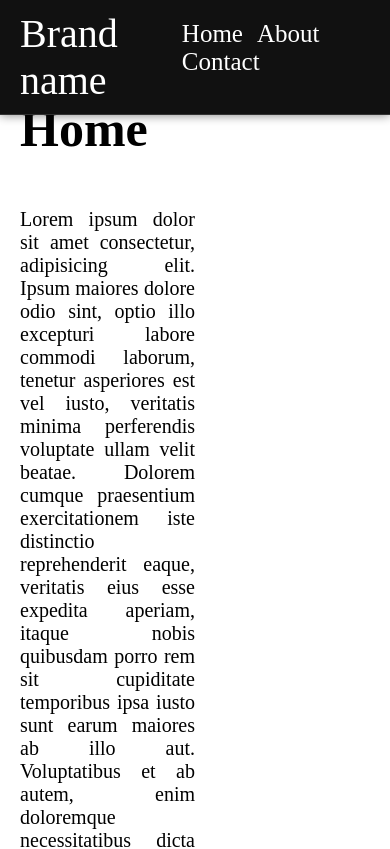
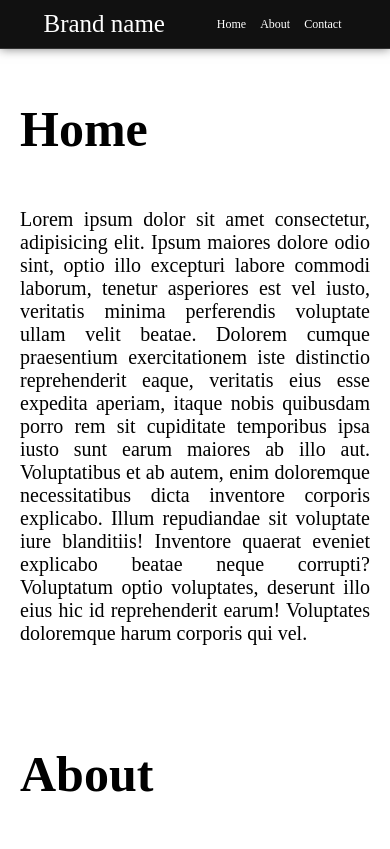
Before and after one commit to nagrohan579/modern_blog, a plain HTML site: page index.html in a window 390 px wide. Shown: the top 849 px of the page. Drawn offline with nearby package versions, Linux system fonts and the light colour scheme.

Commit message:
Added media queries

```diff
--- a/index.html
+++ b/index.html
@@ -22,7 +22,7 @@
             right: 0;
             z-index: 1;
             color: #fff;
-            justify-content: space-between;
+            justify-content:space-between;
             background-color: #111;
             border-bottom: 1px solid #333;
             padding: 10px 20px;
@@ -33,7 +33,7 @@
         .nav>.brand{
             /* flex-basis: 60%; */
             font-size: 40px;
-            flex-grow: 1;
+            /* flex-grow: 1; */
         }
         .nav>.buttons{
             margin-top: 10px;
@@ -68,6 +68,34 @@
         #about{
             position: relative;
             left: 50%;
+        }
+
+        @media(max-width: 500px){
+            .nav>.brand
+            {
+                font-size: 25px;
+
+            }
+            .nav>.buttons{
+                margin-top: 4px;
+            }
+
+            .nav a{
+                font-size: 12px;
+            }
+
+            .nav{
+
+                justify-content:space-around;
+            }
+            .body>div
+            {
+                width: 100%;
+            }
+            #about{
+
+                position: unset;
+            }
         }
     </style>
 </head>
```
